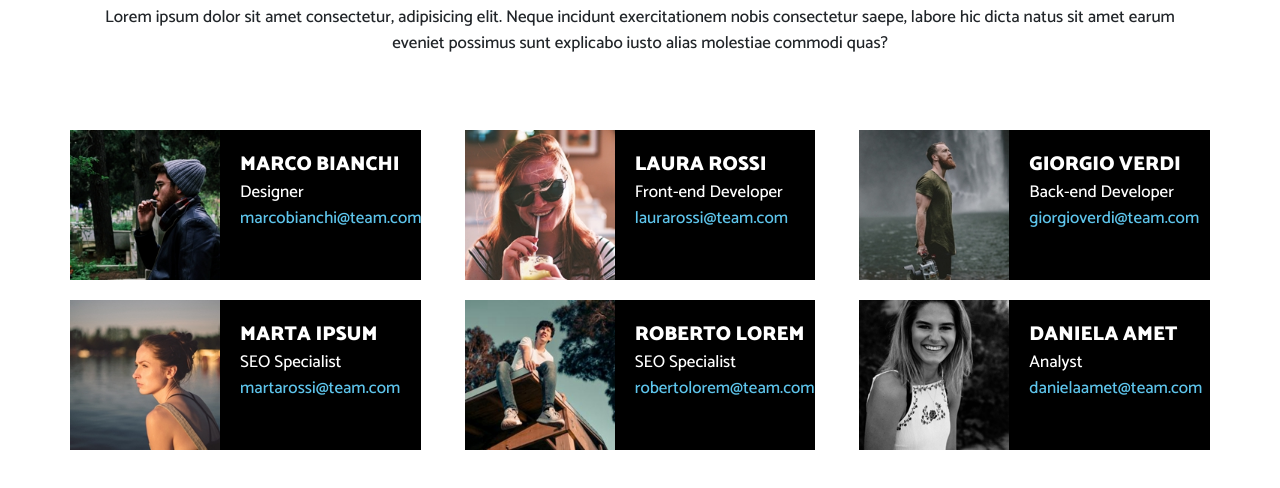
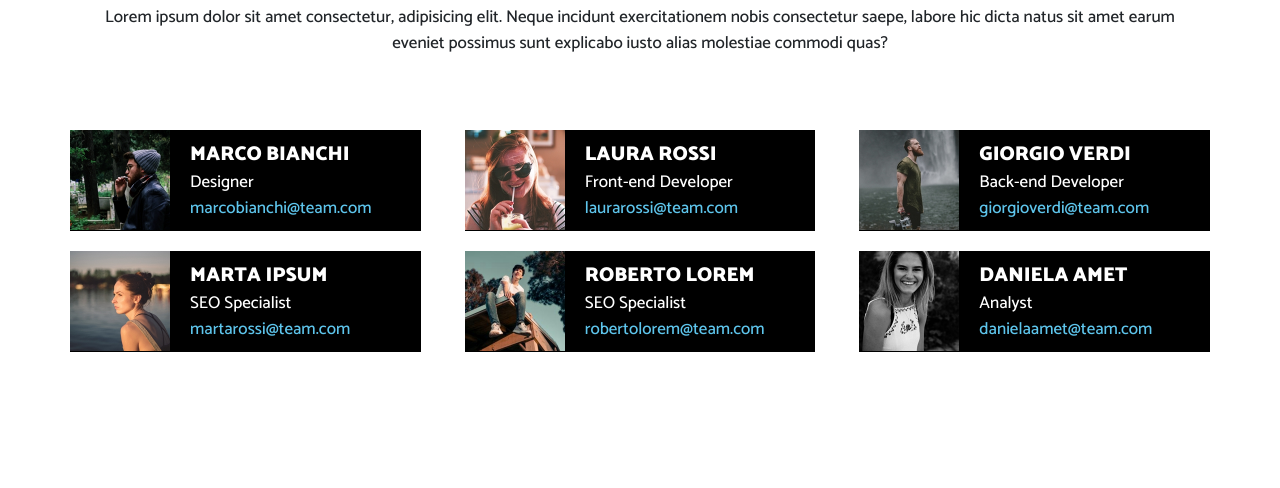
Before and after one commit to HaojieZhang123/js-our-team, a plain HTML site: page index.html in a window 1280 px wide. Shown: the part 160-648 px from the top of the page. Drawn offline with nearby package versions, Linux system fonts and the light colour scheme.

Commit message:
[UPD] little graphical improvements to make it more similar to screenshot

```diff
--- a/css/style.css
+++ b/css/style.css
@@ -23,14 +23,14 @@ h1{
 
 }
 .member-image{
-    width: 150px;
-    height: 150px;
+    width: 100px;
+    height: 100px;
 }
 .member-image img{
     height: 100%;
 }
 .member-info{
-    padding: 20px;
+    padding: 10px 20px;
 }
 .name{
     font-size: 20px;
```
